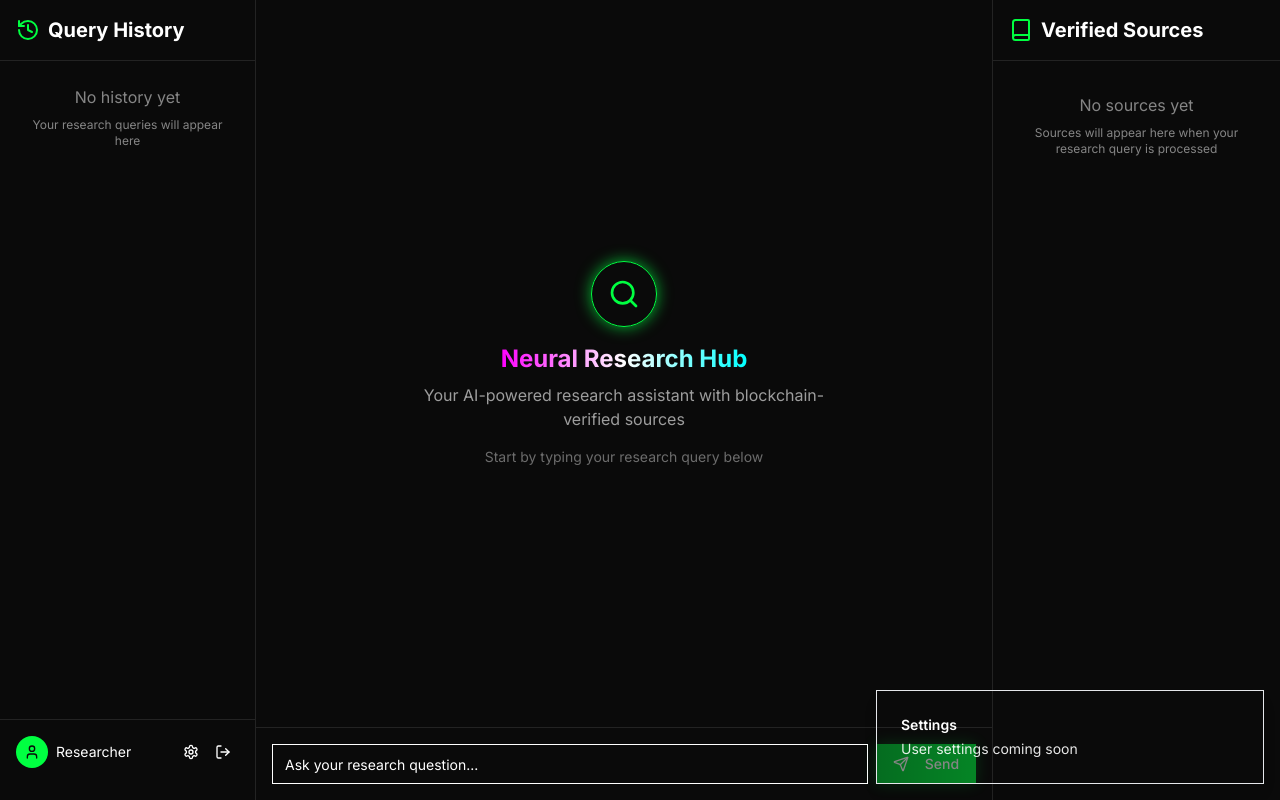
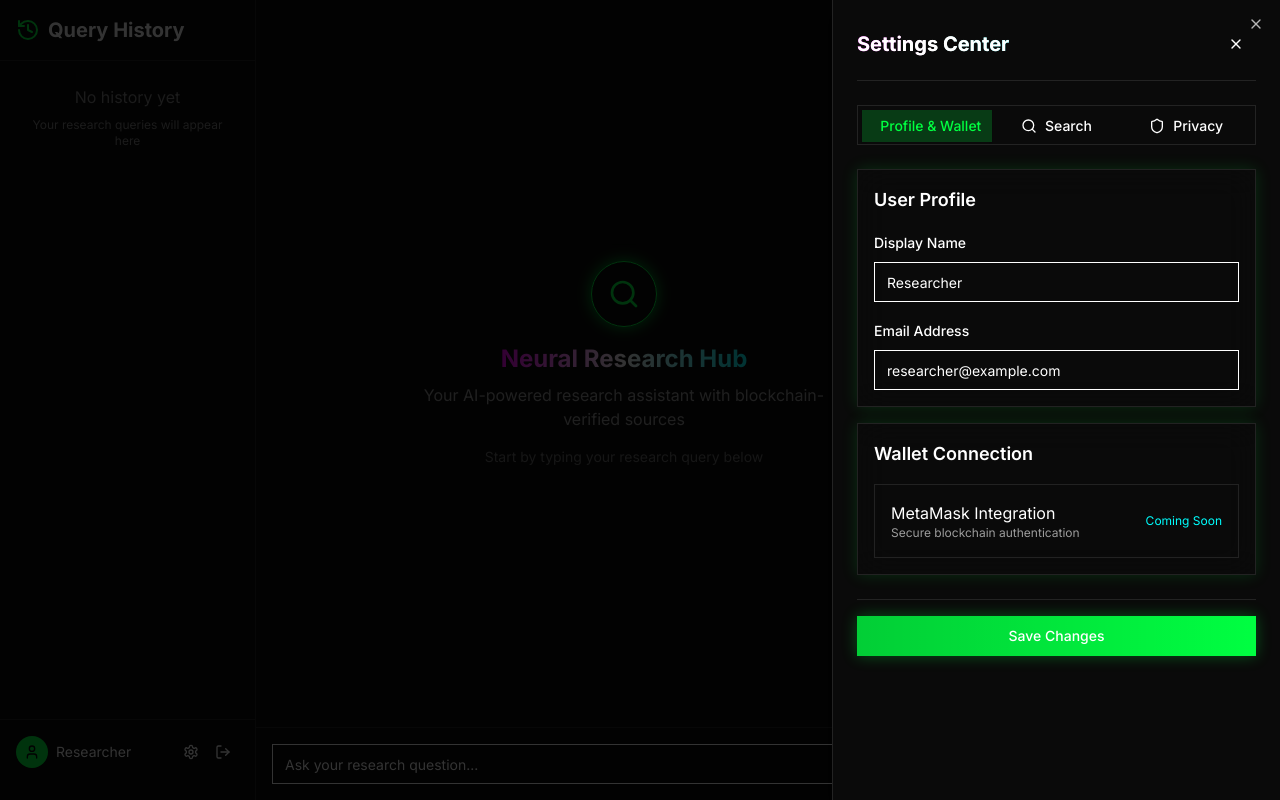
Before and after one commit to OkeyAmy/cyber-source-forge, a React (Vite) app: page /hub in a window 1280 px wide. Both pictures are taken after a click on the button 191 px from the left and 752 px from the top of the page. Built offline with nearby package versions, Linux system fonts and the light colour scheme.

Commit message:
Refactor: Implement AI Command Center UI
Implement the AI Command Center UI with source preview, settings, and search history components.

```diff
--- /dev/null
+++ b/src/components/SettingsCenter.tsx
@@ -0,0 +1,161 @@
+
+import React from 'react';
+import { Tabs, TabsList, TabsTrigger, TabsContent } from "@/components/ui/tabs";
+import { User, Search, Shield, X } from 'lucide-react';
+import { Button } from '@/components/ui/button';
+import { Sheet, SheetContent, SheetHeader, SheetTitle, SheetFooter } from '@/components/ui/sheet';
+import { Switch } from '@/components/ui/switch';
+import { Label } from '@/components/ui/label';
+import { Input } from '@/components/ui/input';
+
+interface SettingsCenterProps {
+  open: boolean;
+  onClose: () => void;
+}
+
+const SettingsCenter: React.FC<SettingsCenterProps> = ({ open, onClose }) => {
+  return (
+    <Sheet open={open} onOpenChange={(isOpen) => !isOpen && onClose()}>
+      <SheetContent className="w-full sm:max-w-md bg-cyber-dark border-l border-white/10">
+        <SheetHeader className="border-b border-white/10 pb-4">
+          <div className="flex items-center justify-between">
+            <SheetTitle className="text-xl font-bold cyber-text-gradient">Settings Center</SheetTitle>
+            <Button variant="ghost" size="icon" onClick={onClose}>
+              <X className="h-5 w-5 text-white" />
+            </Button>
+          </div>
+        </SheetHeader>
+
+        <div className="py-6">
+          <Tabs defaultValue="profile" className="w-full">
+            <TabsList className="grid grid-cols-3 mb-6 bg-cyber-dark/50 border border-white/10">
+              <TabsTrigger value="profile" className="flex items-center gap-2 data-[state=active]:bg-cyber-green/20 data-[state=active]:text-cyber-green">
+                <User className="h-4 w-4" />
+                <span>Profile & Wallet</span>
+              </TabsTrigger>
+              <TabsTrigger value="search" className="flex items-center gap-2 data-[state=active]:bg-cyber-green/20 data-[state=active]:text-cyber-green">
+                <Search className="h-4 w-4" />
+                <span>Search</span>
+              </TabsTrigger>
+              <TabsTrigger value="privacy" className="flex items-center gap-2 data-[state=active]:bg-cyber-green/20 data-[state=active]:text-cyber-green">
+                <Shield className="h-4 w-4" />
+                <span>Privacy</span>
+              </TabsTrigger>
+            </TabsList>
+
+            <TabsContent value="profile" className="space-y-4">
+              <div className="cyber-card p-4">
+                <h3 className="text-lg font-semibold mb-4">User Profile</h3>
+                <div className="space-y-4">
+                  <div className="space-y-2">
+                    <Label htmlFor="display-name">Display Name</Label>
+                    <Input id="display-name" className="cyber-input" placeholder="Researcher" />
+                  </div>
+                  <div className="space-y-2">
+                    <Label htmlFor="email">Email Address</Label>
+                    <Input id="email" className="cyber-input" type="email" placeholder="researcher@example.com" />
+                  </div>
+                </div>
+              </div>
+
+              <div className="cyber-card p-4">
+                <h3 className="text-lg font-semibold mb-4">Wallet Connection</h3>
+                <div className="border border-white/10 rounded-md p-4 bg-cyber-dark/50">
+                  <div className="flex items-center justify-between">
+                    <div>
+                      <p className="text-white">MetaMask Integration</p>
+                      <p className="text-xs text-white/60">Secure blockchain authentication</p>
+                    </div>
+                    <div className="text-cyber-cyan text-xs flex items-center">
+                      <span>Coming Soon</span>
+                    </div>
+                  </div>
+                </div>
+              </div>
+            </TabsContent>
+
+            <TabsContent value="search" className="space-y-4">
+              <div className="cyber-card p-4">
+                <h3 className="text-lg font-semibold mb-4">Search Preferences</h3>
+                <div className="space-y-4">
+                  <div className="flex items-center justify-between">
+                    <div className="space-y-0.5">
+                      <Label htmlFor="academic-sources">Academic Sources</Label>
+                      <p className="text-xs text-white/60">Prioritize academic and peer-reviewed sources</p>
+                    </div>
+                    <Switch id="academic-sources" defaultChecked />
+                  </div>
+
+                  <div className="flex items-center justify-between">
+                    <div className="space-y-0.5">
+                      <Label htmlFor="blockchain-verified">Blockchain Verification</Label>
+                      <p className="text-xs text-white/60">Only show sources with blockchain verification</p>
+                    </div>
+                    <Switch id="blockchain-verified" />
+                  </div>
+
+                  <div className="flex items-center justify-between">
+                    <div className="space-y-0.5">
+                      <Label htmlFor="recency">Recency Preference</Label>
+                      <p className="text-xs text-white/60">Prioritize more recent sources</p>
+                    </div>
+                    <Switch id="recency" defaultChecked />
+                  </div>
+                </div>
+              </div>
+            </TabsContent>
+
+            <TabsContent value="privacy" className="space-y-4">
+              <div className="cyber-card p-4">
+                <h3 className="text-lg font-semibold mb-4">Privacy & Data Controls</h3>
+                <div className="space-y-4">
+                  <div className="flex items-center justify-between">
+                    <div className="space-y-0.5">
+                      <Label htmlFor="save-history">Save Search History</Label>
+                      <p className="text-xs text-white/60">Store your search queries for future reference</p>
+                    </div>
+                    <Switch id="save-history" defaultChecked />
+                  </div>
+
+                  <div className="flex items-center justify-between">
+                    <div className="space-y-0.5">
+                      <Label htmlFor="anonymous-mode">Anonymous Mode</Label>
+                      <p className="text-xs text-white/60">Search without storing personal data</p>
+                    </div>
+                    <Switch id="anonymous-mode" />
+                  </div>
+
+                  <div className="flex items-center justify-between">
+                    <div className="space-y-0.5">
+                      <Label htmlFor="data-collection">Data Collection</Label>
+                      <p className="text-xs text-white/60">Allow anonymous usage data collection</p>
+                    </div>
+                    <Switch id="data-collection" defaultChecked />
+                  </div>
+                </div>
+              </div>
+
+              <div className="cyber-card p-4">
+                <h3 className="text-lg font-semibold mb-4">Data Management</h3>
+                <div className="space-y-2">
+                  <Button variant="outline" className="w-full cyber-button-outline">
+                    Export My Data
+                  </Button>
+                  <Button variant="destructive" className="w-full">
+                    Clear Search History
+                  </Button>
+                </div>
+              </div>
+            </TabsContent>
+          </Tabs>
+        </div>
+
+        <SheetFooter className="border-t border-white/10 pt-4">
+          <Button className="cyber-button w-full" onClick={onClose}>Save Changes</Button>
+        </SheetFooter>
+      </SheetContent>
+    </Sheet>
+  );
+};
+
+export default SettingsCenter;
--- a/src/pages/Hub.tsx
+++ b/src/pages/Hub.tsx
@@ -6,6 +6,7 @@ import { Input } from '@/components/ui/input';
 import CyberBackground from '@/components/CyberBackground';
 import { useToast } from '@/hooks/use-toast';
 import { useNavigate } from 'react-router-dom';
+import SettingsCenter from '@/components/SettingsCenter';
 
 const Hub = () => {
   const [message, setMessage] = useState('');
@@ -13,6 +14,7 @@ const Hub = () => {
   const [isLoading, setIsLoading] = useState(false);
   const [isSidebarOpen, setIsSidebarOpen] = useState(true);
   const [isSourcePanelOpen, setIsSourcePanelOpen] = useState(true);
+  const [isSettingsOpen, setIsSettingsOpen] = useState(false);
   const [activeSources, setActiveSources] = useState<{ url: string; title: string; verified: boolean }[]>([]);
   const messagesEndRef = useRef<HTMLDivElement>(null);
   const { toast } = useToast();
@@ -141,6 +143,10 @@ const Hub = () => {
     }, 1500);
   };
 
+  const openSettings = () => {
+    setIsSettingsOpen(true);
+  };
+
   return (
     <div className="min-h-screen flex flex-col bg-cyber-dark text-white relative">
       <CyberBackground />
@@ -176,7 +182,7 @@ const Hub = () => {
                 <span className="text-sm">Researcher</span>
               </div>
               <div className="flex">
-                <Button variant="ghost" size="icon" className="h-8 w-8" onClick={() => toast({ title: "Settings", description: "User settings coming soon" })}>
+                <Button variant="ghost" size="icon" className="h-8 w-8" onClick={openSettings}>
                   <Settings className="h-4 w-4" />
                 </Button>
                 <Button variant="ghost" size="icon" className="h-8 w-8" onClick={handleLogout}>
@@ -364,6 +370,9 @@ const Hub = () => {
           {isSourcePanelOpen ? <ChevronRight className="text-cyber-green" /> : <ChevronLeft className="text-cyber-green" />}
         </button>
       </div>
+
+      {/* Settings Center */}
+      <SettingsCenter open={isSettingsOpen} onClose={() => setIsSettingsOpen(false)} />
     </div>
   );
 };
```
